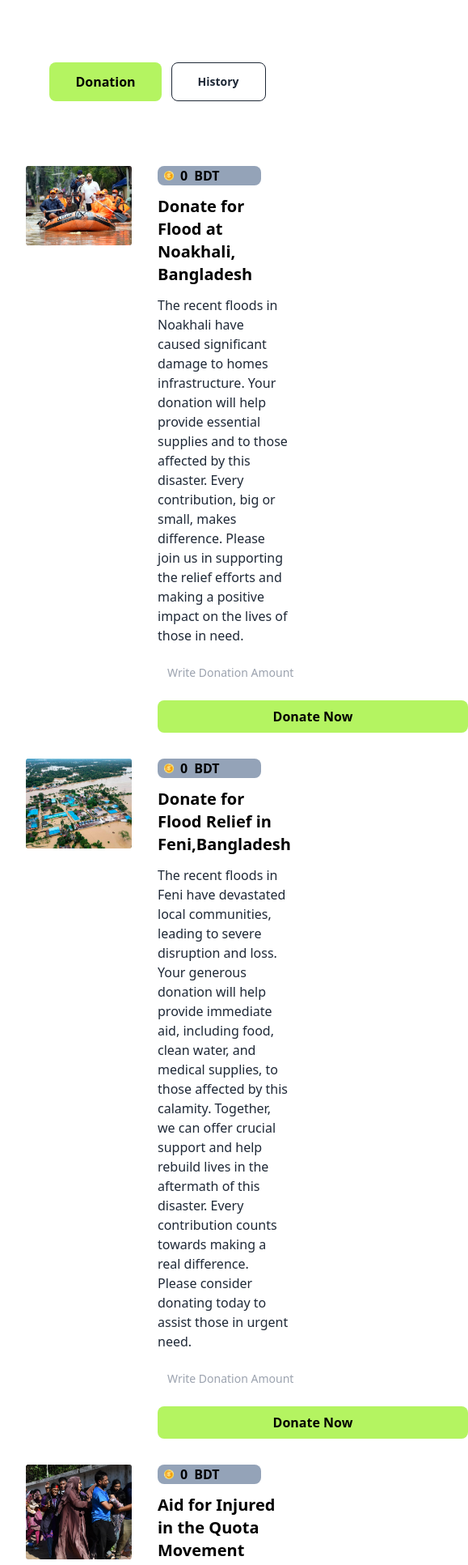
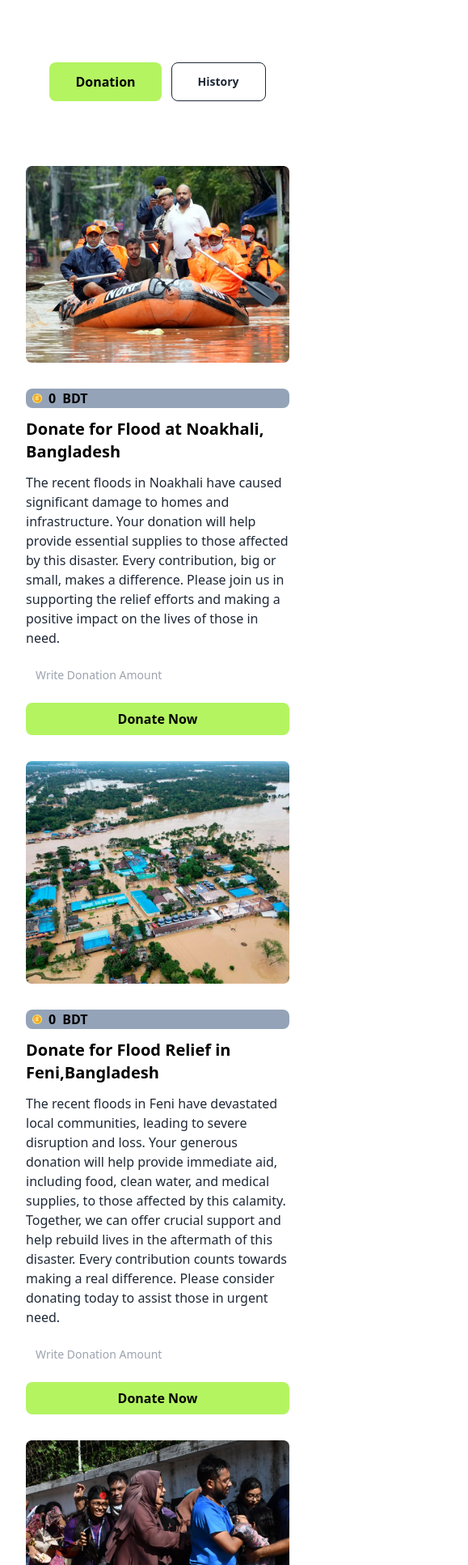
Before and after one commit to pkb1981/Assignment-5, a plain HTML site: page index.html in a window 390 px wide. Shown: the part 67-2000 px from the top of the page at 81% size, 579 px wide, since content can reach past the window. Drawn offline with nearby package versions, Linux system fonts and the light colour scheme.

Commit message:
mobile responsive done

```diff
--- a/index.html
+++ b/index.html
@@ -24,46 +24,48 @@
     </div>
     <div class="navbar-end">
       <img width="5%" src="./assets/coin.png" alt="">
-      <p id="deposit" class="mx-2 font-semibold text-black">5500</p><span class="font-semibold text-black">BDT</span>
+      <p id="deposit" class="mx-2 font-semibold text-black">10500</p><span class="font-semibold text-black">BDT</span>
     </div>
   </div>
   <!-- navbar section ends -->
-  <!-- donation & history button section start -->
+  <!-- donation & history tab section start -->
   <div class="flex justify-center my-20 gap-x-3">
 
     <button id="donation-tab" class="bg-[rgb(180,244,97)] text-black py-1 px-8 rounded-lg font-bold">Donation</button>
     <button id="history-tab" class="btn btn-outline py-1 px-8 rounded-lg font-bold">History</button>
   </div>
   <section id="donation-tab-property">
-    <!-- donation & history button section end -->
+    <!-- donation & history tab section end -->
     <!-- 3 card section start -->
     <!-- noakhali -->
-    <div class="m-8 flex justify-center gap-x-8">
-      <div class="w-1/2">
-        <img class="w-full h-auto" src="./assets/noakhali.png" alt="">
+    <div class="m-8 flex flex-col sm:flex-row justify-center gap-y-8 sm:gap-x-8">
+
+      <div class="w-full sm:w-1/2">
+        <img class="w-full h-auto" src="./assets/noakhali.png" alt="Noakhali Flood">
       </div>
-      <div class="w-1/2">
-        <div class=" pl-2 mb-3 flex items-center justify-start rounded-lg bg-slate-400 w-32">
-          <img class="w-3 h-3" src="./assets/coin.png" alt="">
+
+      <div class="w-full sm:w-1/2">
+        <div class="pl-2 mb-3 flex items-center justify-start rounded-lg bg-slate-400 w-full sm:w-32">
+          <img class="w-3 h-3" src="./assets/coin.png" alt="Coin">
           <p id="donation-amount1" class="mx-2 font-semibold text-black">0</p><span
             class="font-semibold text-black">BDT</span>
         </div>
         <div>
           <h3 class="mb-3 text-xl font-bold text-black">Donate for Flood at Noakhali, Bangladesh</h3>
-          <p class="mb-3"> The recent floods in Noakhali have caused significant damage to
-            homes
-            infrastructure. Your
-            donation will
-            help
-            provide essential supplies and to those affected by this disaster. Every contribution, big or small, makes
-            difference. Please join us in supporting the relief efforts and making a positive impact on the lives of
-            those
-            in need.</p>
-          <input id="donation-input1" class="w-96 rounded p-3 bg-white text-sm mb-3" type="number" value=""
+          <p class="mb-3">The recent floods in Noakhali have caused significant damage to homes and infrastructure. Your
+            donation will help provide essential supplies to those affected by this disaster. Every contribution, big or
+            small, makes a difference. Please join us in supporting the relief efforts and making a positive impact on
+            the lives of those in need.</p>
+          <input id="donation-input1" class="w-full sm:w-96 rounded p-3 bg-white text-sm mb-3" type="number" value=""
             placeholder="Write Donation Amount">
           <button id="btn-donate1"
-            class="flex items-center justify-center bg-[rgb(180,244,97)] text-black py-1 px-6 rounded-lg font-bold w-96 h-10">Donate
-            Now</button>
+            class="flex items-center justify-center bg-[rgb(180,244,97)] text-black py-1 px-6 rounded-lg font-bold w-full sm:w-96 h-10">
+            Donate Now
+          </button>
+        </div>
+      </div>
+    </div>
+
 
     <!-- modal section for donation button start -->
     <button id="modal-donate" class="btn hidden" onclick="my_modal_1.showModal()">Donate
@@ -85,12 +87,12 @@
     </div>
     </div>
     <!-- Feni -->
-    <div class="m-8 flex justify-center gap-x-8">
-      <div class="w-1/2">
+    <div class="m-8 flex flex-col sm:flex-row justify-center gap-y-8 sm:gap-x-8">
+      <div class="w-full sm:w-1/2">
         <img class="w-full h-auto" src="./assets/feni.png" alt="">
       </div>
-      <div class="w-1/2">
-        <div class=" pl-2 mb-3 flex items-center justify-start rounded-lg bg-slate-400 w-32">
+      <div class="w-full sm:w-1/2">
+        <div class=" pl-2 mb-3 flex items-center justify-start rounded-lg bg-slate-400 w-full sm:w-32">
           <img class="w-3 h-3" src="./assets/coin.png" alt="">
           <p id="donation-amount2" class="mx-2 font-semibold text-black">0</p><span
             class="font-semibold text-black">BDT</span>
@@ -103,21 +105,21 @@
             in
             the aftermath of this disaster. Every contribution counts towards making a real difference. Please consider
             donating today to assist those in urgent need.</p>
-          <input id="donation-input2" class="w-96 rounded p-3 bg-white text-sm mb-3" type="number" value=""
+          <input id="donation-input2" class="w-full sm:w-96 rounded p-3 bg-white text-sm mb-3" type="number" value=""
             placeholder="Write Donation Amount">
           <button id="btn-donate2"
-            class="flex items-center justify-center bg-[rgb(180,244,97)] text-black py-1 px-6 rounded-lg font-bold w-96 h-10">Donate
+            class="flex items-center justify-center bg-[rgb(180,244,97)] text-black py-1 px-6 rounded-lg font-bold w-full sm:w-96 h-10">Donate
             Now</button>
         </div>
       </div>
     </div>
     <!-- Quota -->
-    <div class="m-8 flex justify-center gap-x-8">
-      <div class="w-1/2">
-        <img class="w-full h-auto" src="./assets/quota-protest.png" alt="">
+    <div class="m-8 flex flex-col sm:flex-row justify-center gap-y-8 sm:gap-x-8">
+      <div class="w-full sm:w-1/2">
+        <img class="w-full  h-auto" src="./assets/quota-protest.png" alt="">
       </div>
-      <div class="w-1/2">
-        <div class=" pl-2 mb-3 flex items-center justify-start rounded-lg bg-slate-400 w-32">
+      <div class="w-full sm:w-1/2">
+        <div class=" pl-2 mb-3 flex items-center justify-start rounded-lg bg-slate-400 w-full sm:w-32">
           <img class="w-3 h-3" src="./assets/coin.png" alt="">
           <p id="donation-amount3" class="mx-2 font-semibold text-black">0</p><span
             class="font-semibold text-black">BDT</span>
@@ -132,16 +134,23 @@
             aiding
             in their recovery. Please consider making a donation to support these brave individuals in their time of
             need.</p>
-          <input id="donation-input3" class="w-96 rounded p-3 bg-white text-sm mb-3" type="number" value=""
+          <input id="donation-input3" class="w-full sm:w-96 rounded p-3 bg-white text-sm mb-3" type="number" value=""
             placeholder="Write Donation Amount">
           <button id="btn-donate3"
-            class="flex items-center justify-center bg-[rgb(180,244,97)] text-black py-1 px-6 rounded-lg font-bold w-96 h-10">Donate
+            class="flex items-center justify-center bg-[rgb(180,244,97)] text-black py-1 px-6 rounded-lg font-bold w-full sm:w-96 h-10">Donate
             Now</button>
         </div>
       </div>
     </div>
     <!-- 3 card section end -->
   </section>
+
+  <!-- History section started by creating history dynamically -->
+  <section>
+    <div id="donation-history" class="grid grid-rows-3 gap-4">
+
+    </div>
+  </section>
   <script src="./index.js"></script>
 </body>
 
--- a/index.js
+++ b/index.js
@@ -89,5 +89,17 @@ donationTab.addEventListener('click', function () {
   historyTab.classList.add('btn', 'btn-outline');
   // hide the default from history tab
   document.getElementById('donation-tab-property').classList.remove('hidden');
+});
 
-});
+// creating a div for showing donation history
+const historyItem = document.createElement('div');
+
+historyItem.className = 'bg-white p-3 rounded-md border-1-2 border-indigo-500';
+
+historyItem.innerHTML = `
+<p class='text-xs text-black' >${(donation - input1).toFixed(2)}</p >
+  <p class='text-xs text-gray-500' > ${new Date().toLocaleDateString()}</p>
+`;
+
+const historyContainer = document.getElementById('donation-history');
+historyContainer.appendChild(historyItem);
```
Lines whose indentation alone changed are shown as unchanged.
